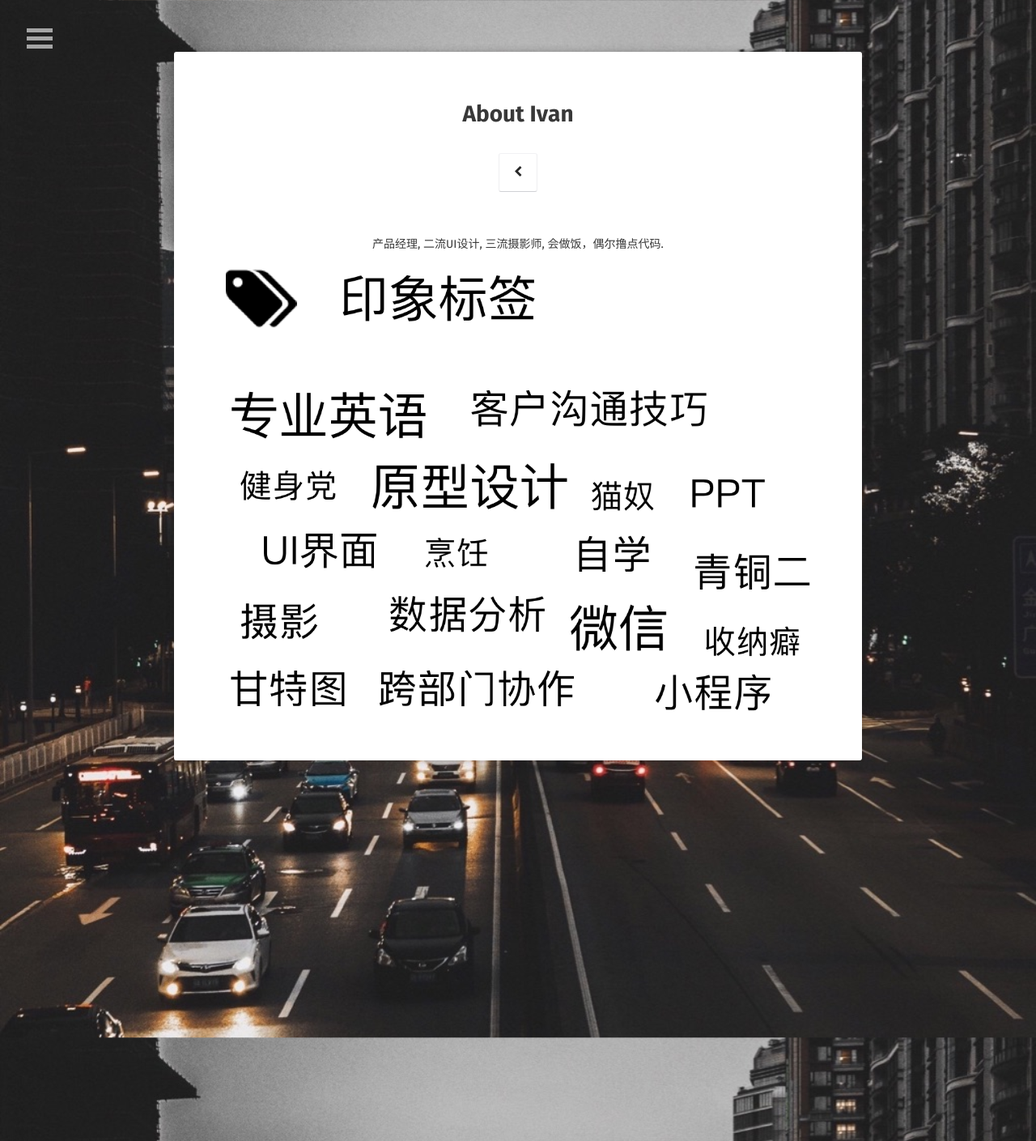
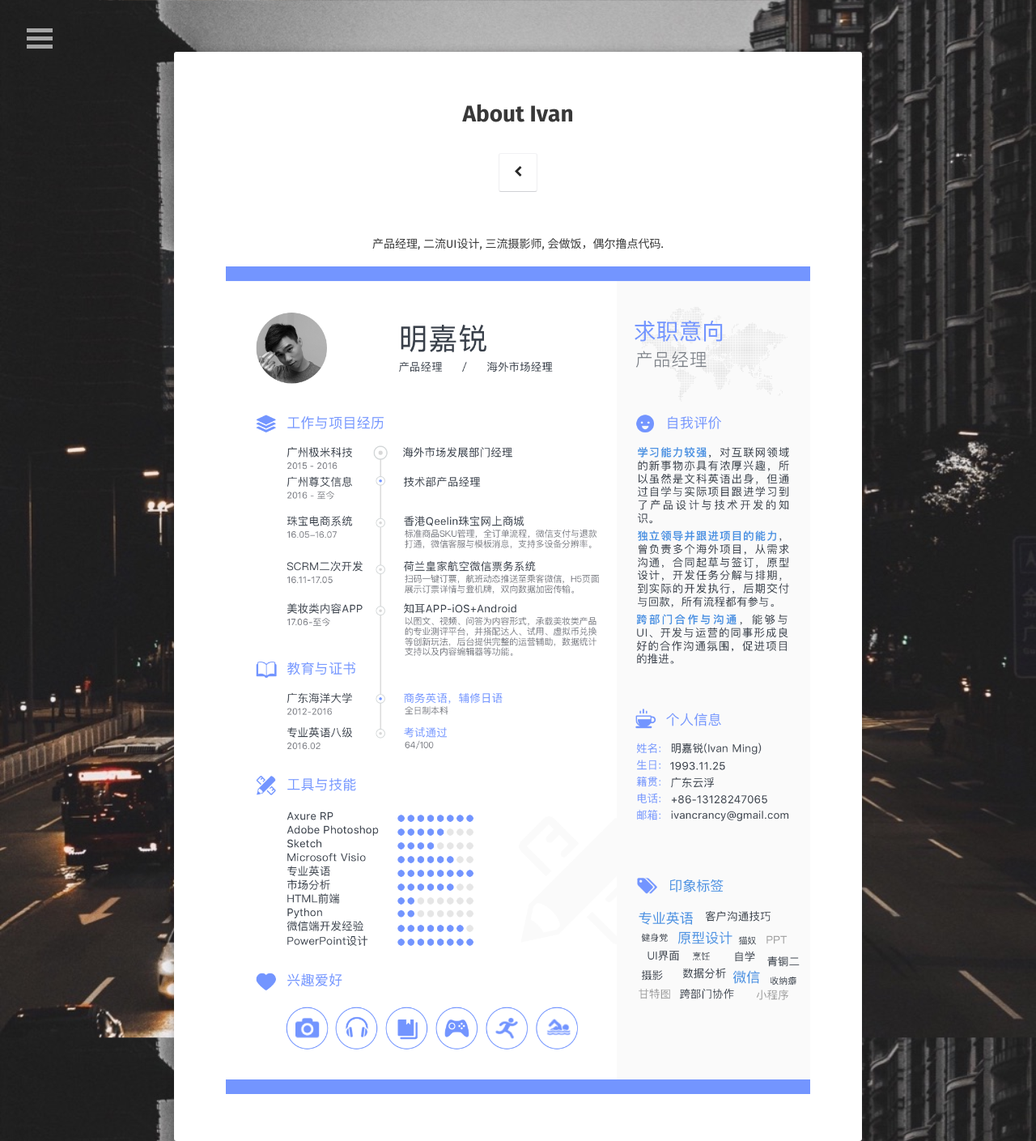
Before and after one commit to IvanCrancy/ivanming.github.io, a Jekyll site: the page built from about/index.md, in a window 1280 px wide. Shown: the whole page at 81% size. Built offline with Jekyll 4.4.1, drawn with Linux system fonts in a browser that asks for light colours; some web fonts are replaced.

Commit message:
Update resume

```diff
--- a/about/index.md
+++ b/about/index.md
@@ -8,4 +8,4 @@ comments: false
 
 <center>产品经理, 二流UI设计, 三流摄影师, 会做饭，偶尔撸点代码.</center>
 
-![](https://ivancrancy.github.io/ivanming.github.io/assets/img/post_image/about_0419/personaltags.png)
+![](https://ivancrancy.github.io/ivanming.github.io/assets/img/post_image/about_0419/resume.png)
```
